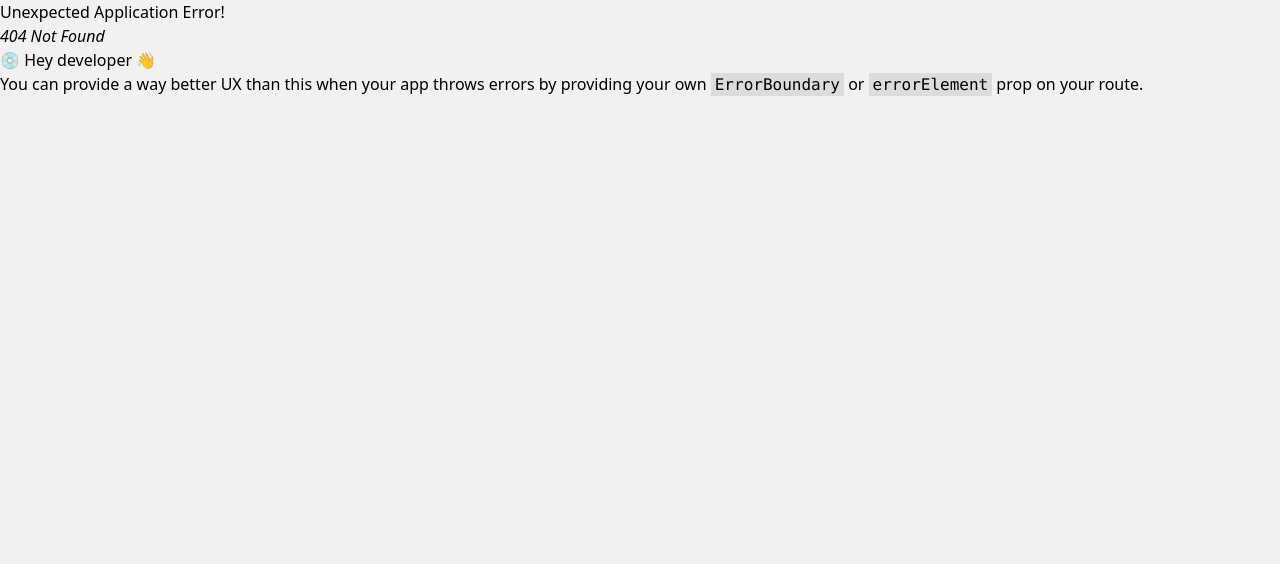
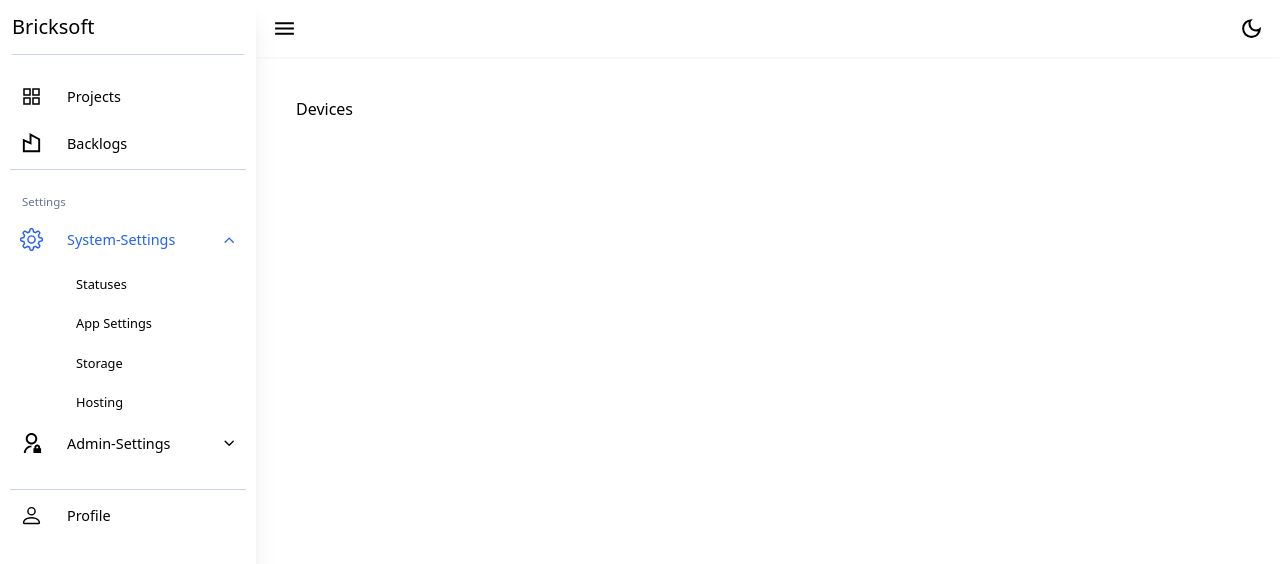
Before and after one commit to norrico31/project-management-frontend, a React app: page /system-settings/devices in a window 1280 px wide. Before the commit this address had no page. Shown: the top 564 px of the page. Built offline with nearby package versions, Linux system fonts and the light colour scheme; the HTML template or start-up script is replaced by a standard one.

Commit message:
system settings ready

```diff
--- /dev/null
+++ b/src/pages/system-settings/Devices.tsx
@@ -0,0 +1,7 @@
+import React from 'react'
+
+export default function Devices() {
+    return (
+        <div>Devices</div>
+    )
+}
--- /dev/null
+++ b/src/pages/system-settings/IssueTypes.tsx
@@ -0,0 +1,7 @@
+import React from 'react'
+
+export default function IssueTypes() {
+    return (
+        <div>Issue-types</div>
+    )
+}
--- /dev/null
+++ b/src/pages/system-settings/ProjectTypes.tsx
@@ -0,0 +1,7 @@
+import React from 'react'
+
+export default function ProjectTypes() {
+    return (
+        <div>Project-types</div>
+    )
+}
--- /dev/null
+++ b/src/pages/system-settings/Schedules.tsx
@@ -0,0 +1,7 @@
+import React from 'react'
+
+export default function Schedules() {
+    return (
+        <div>Schedules</div>
+    )
+}
--- /dev/null
+++ b/src/pages/system-settings/SeverityTypes.tsx
@@ -0,0 +1,7 @@
+import React from 'react'
+
+export default function SeverityTypes() {
+    return (
+        <div>Severity-types</div>
+    )
+}
--- /dev/null
+++ b/src/pages/system-settings/Statuses.tsx
@@ -0,0 +1,7 @@
+import React from 'react'
+
+export default function Statuses() {
+    return (
+        <div>Statuses</div>
+    )
+}
--- a/src/shared/components/Layout/Sidebar.tsx
+++ b/src/shared/components/Layout/Sidebar.tsx
@@ -52,12 +52,12 @@ function SubMenu({ data }: { data: typeof subMenusList[0] }) {
 
 const subMenusList = [
     {
-        name: "system settings",
+        name: "system-settings",
         icon: SlSettings,
-        menus: ["auth", "app settings", "storage", "hosting"],
+        menus: ["statuses", "app settings", "storage", "hosting"],
     },
     {
-        name: "admin settings",
+        name: "admin-settings",
         icon: RiAdminLine,
         menus: ["dashboard", "realtime", "events"],
     },
@@ -140,7 +140,6 @@ export default function Sidebar({ isTabletMid, open, setOpen }: Props) {
                     <span className="text-xl whitespace-pre">Bricksoft</span>
                 </div>
                 {isTabletMid && (
-
                     <motion.div
                         onClick={() => {
                             setOpen(!open);
@@ -179,14 +178,7 @@ export default function Sidebar({ isTabletMid, open, setOpen }: Props) {
                                 Backlogs
                             </NavLink>
                         </li>
-                        {/* <li>
-                            <NavLink to={"/storage"} className="link">
-                                <HiOutlineDatabase size={23} className="min-w-max" />
-                                storage
-                            </NavLink>
-                        </li> */}
-
-                        {(open || isTabletMid) && (
+                        {/* {(open || isTabletMid) && (
                             <div className="border-y py-5 border-slate-300 ">
                                 <small className="pl-3 text-slate-500 inline-block mb-2">
                                     Settings
@@ -197,7 +189,19 @@ export default function Sidebar({ isTabletMid, open, setOpen }: Props) {
                                     </div>
                                 ))}
                             </div>
-                        )}
+                        )} */}
+                        <div className="border-y py-5 border-slate-300 ">
+                            {(open || isTabletMid) && (
+                                <small className="pl-3 text-slate-500 inline-block mb-2">
+                                    Settings
+                                </small>
+                            )}
+                            {subMenusList?.map((menu) => (
+                                <div key={menu.name} className="flex flex-col gap-1">
+                                    <SubMenu data={menu} />
+                                </div>
+                            ))}
+                        </div>
                         <li>
                             <NavLink to={"/settings"} className="link">
                                 {/* <SlSettings size={23} className="min-w-max" /> */}
@@ -220,28 +224,6 @@ export default function Sidebar({ isTabletMid, open, setOpen }: Props) {
                         </div>
                     )} */}
                 </div>
-                {/* <motion.div
-                    onClick={() => {
-                        setOpen(!open);
-                    }}
-                    animate={
-                        open
-                            ? {
-                                x: 0,
-                                y: 0,
-                                rotate: 0,
-                            }
-                            : {
-                                x: -10,
-                                y: -200,
-                                rotate: 180,
-                            }
-                    }
-                    transition={{ duration: 0 }}
-                    className="absolute w-fit h-fit md:block z-50 hidden right-2 bottom-3 cursor-pointer"
-                >
-                    <IoIosArrowBack size={25} />
-                </motion.div> */}
             </motion.div>
 
         </div>
--- a/src/shared/routes.tsx
+++ b/src/shared/routes.tsx
@@ -5,9 +5,15 @@ import {
 
 import Layout from './components/Layout/Layout';
 
+const Login = lazy(() => import('../pages/Login'))
 const Dashboard = lazy(() => import('../pages/Dashboard'))
 const Backlogs = lazy(() => import('../pages/Backlogs'))
-const Login = lazy(() => import('../pages/Login'))
+
+const Statuses = lazy(() => import('../pages/system-settings/Statuses'))
+const Devices = lazy(() => import('../pages/system-settings/Devices'))
+const IssueTypes = lazy(() => import('../pages/system-settings/IssueTypes'))
+const Schedules = lazy(() => import('../pages/system-settings/Schedules'))
+const SeverityTypes = lazy(() => import('../pages/system-settings/SeverityTypes'))
 
 function PromiseComponent({ element }: { element: ReactNode }) {
 	return <Suspense fallback={<div />}>{element}</Suspense>
@@ -28,6 +34,32 @@ export const routes = createBrowserRouter([
 				path: "backlogs",
 				element: <PromiseComponent element={<Backlogs />} />,
 			},
+			{
+				path: "system-settings",
+				// element: <PromiseComponent element={<Backlogs />} />,
+				children: [
+					{
+						path: "statuses",
+						element: <PromiseComponent element={<Statuses />} />,
+					},
+					{
+						path: "devices",
+						element: <PromiseComponent element={<Devices />} />,
+					},
+					{
+						path: "issue-types",
+						element: <PromiseComponent element={<IssueTypes />} />,
+					},
+					{
+						path: "schedules",
+						element: <PromiseComponent element={<Schedules />} />,
+					},
+					{
+						path: "severity-types",
+						element: <PromiseComponent element={<SeverityTypes />} />,
+					},
+				]
+			},
 		],
 	},
 	{
```
